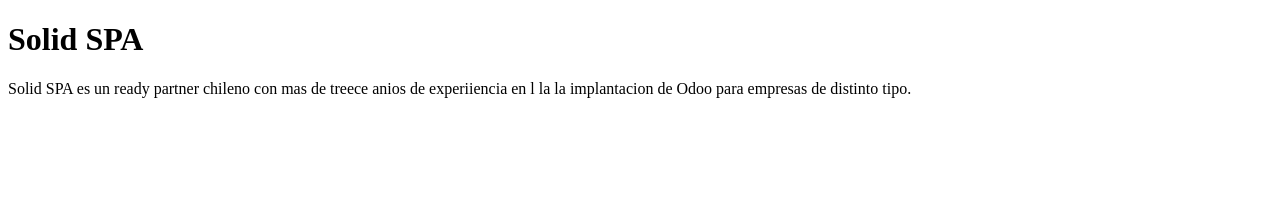
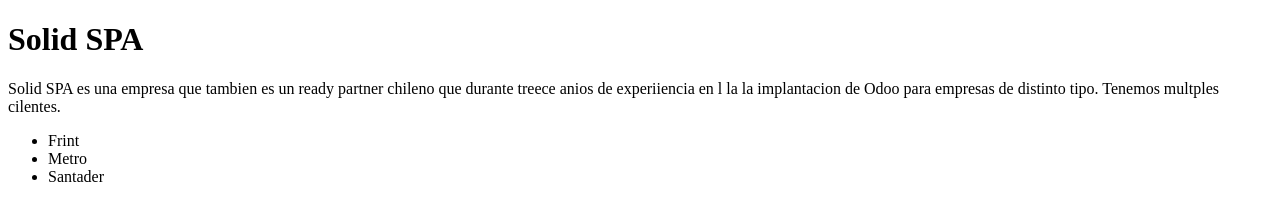
Before and after one commit to Solid-SPA/javier-gmail.com, a plain HTML site: page index.html in a window 1280 px wide. Drawn offline with Linux system fonts and the light colour scheme.

Commit message:
second commit

```diff
--- a/index.html
+++ b/index.html
@@ -8,8 +8,14 @@
     </heade>
     <body>
         <h1>Solid SPA</h1>
-        <p>Solid SPA es un ready partner chileno con mas de treece anios de experiiencia
-            en l la la implantacion de Odoo para empresas de distinto tipo.
+        <p>Solid SPA es una empresa que tambien es un ready partner chileno que durante treece anios de experiiencia
+            en l la la implantacion de Odoo para empresas de distinto tipo. Tenemos multples cilentes.
+
         </p>
+        <ul>
+            <li>Frint</li>
+            <li>Metro</li>
+            <li>Santader</li>
+        </ul>
     </body>
 </html>
```
